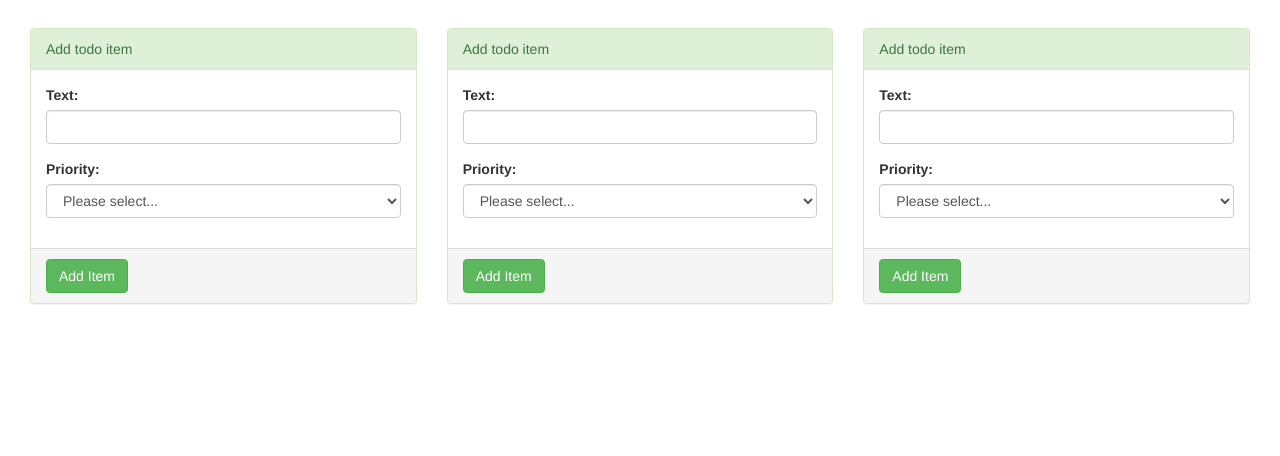
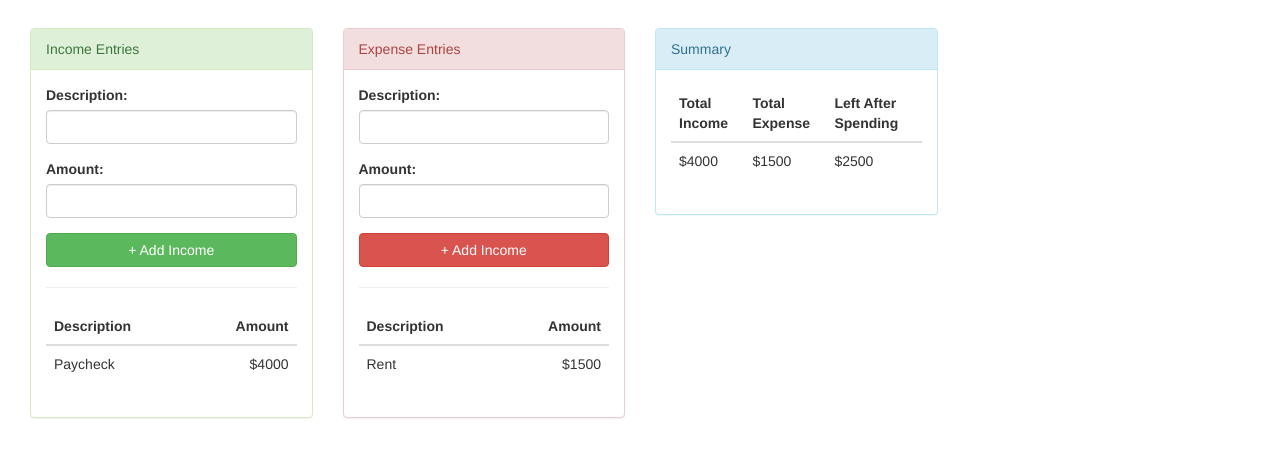
Before and after one commit to skcali/BudgetTracker, a website: page index.html in a window 1280 px wide. Drawn offline with nearby package versions, Linux system fonts and the light colour scheme; files that its build step writes are made by us from their sources; a script that the page names is missing.

Commit message:
Final Template

```diff
--- a/index.html
+++ b/index.html
@@ -1,6 +1,7 @@
 <!doctype html>
 
 <html lang="en" ng-app="BudgetTracker">
+
 <head>
     <!-- bower:css -->
     <link rel="stylesheet" href="bower_components/bootstrap/dist/css/bootstrap.css" />
@@ -15,6 +16,7 @@
     <!-- inject:css -->
     <!-- endinject -->
 </head>
+
 <body ng-controller="btCtrl as btCtrl">
     <!-- bower:js -->
     <script src="bower_components/angular/angular.js"></script>
@@ -22,58 +24,89 @@
     <script src="bower_components/bootstrap/dist/js/bootstrap.js"></script>
     <!-- endbower -->
     <div class="container-fluid">
-    <div class="col-md-4 top-buffer">
+        <div class="col-md-3 top-buffer">
             <div class="panel panel-success top-buffer">
-        <div class="panel-heading">Add todo item</div>
+                <div class="panel-heading">Income Entries</div>
                 <div class="panel-body">
                     <div class="form-group">
-            <label>Text:</label>
-            <input ng-model="todoApp.todoName" type="text" class="form-control" />
+                        <label>Description:</label>
+                        <input ng-model="" type="text" class="form-control" />
                     </div>
                     <div class="form-group">
-            <label>Priority:</label>
-            <select class="form-control" ng-model="todoApp.priority" ng-options="priority[0] for priority in todoApp.priorities">
-              <option value="" selected disabled>Please select...</option>
-            </select>
+                        <label>Amount:</label>
+                        <input type="number" class="form-control" ng-model="" />
+                    </div>
+                    <button type="button" class="btn btn-success btn-block" ng-click="">+ Add Income</button>
+                    <hr>
+                    <table class="table">
+                        <thead>
+                            <tr>
+                                <th>Description</th>
+                                <th class="text-right">Amount</th>
+                            </tr>
+                        </thead>
+                        <tbody>
+                            <tr>
+                                <td>Paycheck</td>
+                                <td class="text-right">$4000</td>
+                            </tr>
+                        </tbody>
+                    </table>
                 </div>
             </div>
-        <div class="panel-footer"><button type="button" class="btn btn-success" ng-click="todoApp.addTodo()">Add Item</button></div>
+        </div>
+        <div class="col-md-3 top-buffer">
+            <div class="panel panel-danger top-buffer">
+                <div class="panel-heading">Expense Entries</div>
+                <div class="panel-body">
+                    <div class="form-group">
+                        <label>Description:</label>
+                        <input ng-model="" type="text" class="form-control" />
+                    </div>
+                    <div class="form-group">
+                        <label>Amount:</label>
+                        <input type="number" class="form-control" ng-model="" />
+                    </div>
+                    <button type="button" class="btn btn-danger btn-block" ng-click="">+ Add Income</button>
+                    <hr>
+                    <table class="table">
+                        <thead>
+                            <tr>
+                                <th>Description</th>
+                                <th class="text-right">Amount</th>
+                            </tr>
+                        </thead>
+                        <tbody>
+                            <tr>
+                                <td>Rent</td>
+                                <td class="text-right">$1500</td>
+                            </tr>
+                        </tbody>
+                    </table>
                 </div>
             </div>
-    <div class="col-md-4 top-buffer">
-      <div class="panel panel-success top-buffer">
-        <div class="panel-heading">Add todo item</div>
+        </div>
+        <div class="col-md-3 top-buffer">
+            <div class="panel panel-info top-buffer">
+                <div class="panel-heading">Summary</div>
                 <div class="panel-body">
-          <div class="form-group">
-            <label>Text:</label>
-            <input ng-model="todoApp.todoName" type="text" class="form-control" />
+                    <table class="table">
+                        <thead>
+                            <tr>
+                                <th class>Total Income</th>
+                                <th>Total Expense</th>
+                                <th>Left After Spending</th>
+                            </tr>
+                        </thead>
+                        <tbody>
+                            <tr>
+                                <td>$4000</td>
+                                <td>$1500</td>
+                                <td>$2500</td>
+                            </tr>
+                        </tbody>
+                    </table>
                 </div>
-          <div class="form-group">
-            <label>Priority:</label>
-            <select class="form-control" ng-model="todoApp.priority" ng-options="priority[0] for priority in todoApp.priorities">
-              <option value="" selected disabled>Please select...</option>
-            </select>
-          </div>
-        </div>
-        <div class="panel-footer"><button type="button" class="btn btn-success" ng-click="todoApp.addTodo()">Add Item</button></div>
-      </div>
-    </div>
-    <div class="col-md-4 top-buffer">
-      <div class="panel panel-success top-buffer">
-        <div class="panel-heading">Add todo item</div>
-        <div class="panel-body">
-          <div class="form-group">
-            <label>Text:</label>
-            <input ng-model="todoApp.todoName" type="text" class="form-control" />
-          </div>
-          <div class="form-group">
-            <label>Priority:</label>
-            <select class="form-control" ng-model="todoApp.priority" ng-options="priority[0] for priority in todoApp.priorities">
-              <option value="" selected disabled>Please select...</option>
-            </select>
-          </div>
-        </div>
-        <div class="panel-footer"><button type="button" class="btn btn-success" ng-click="todoApp.addTodo()">Add Item</button></div>
             </div>
         </div>
     </div>
@@ -86,4 +119,5 @@
     <script src="app/controller/controller.js"></script>
     <!-- endinject -->
 </body>
+
 </html>
```
Lines whose indentation alone changed are shown as unchanged.
